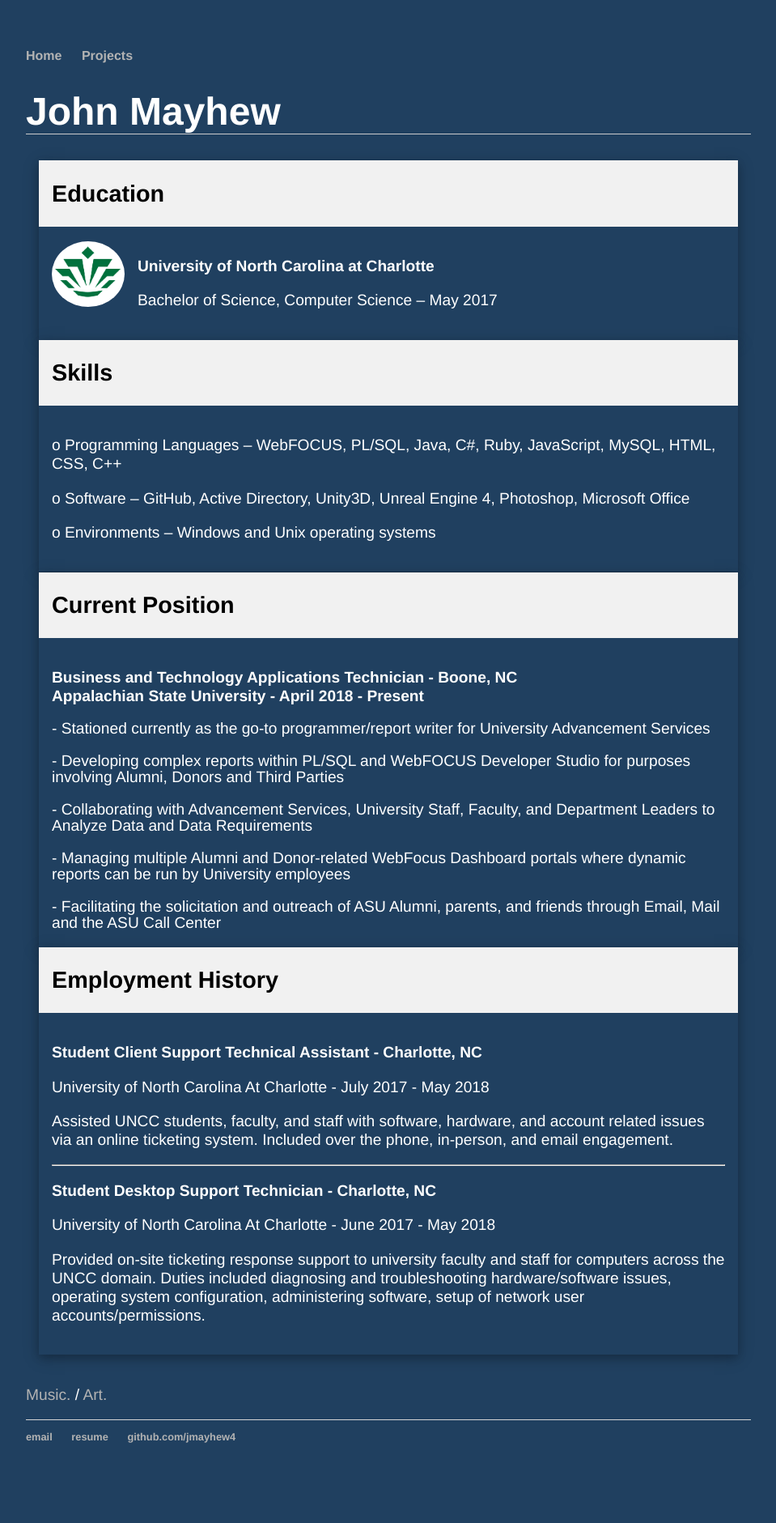
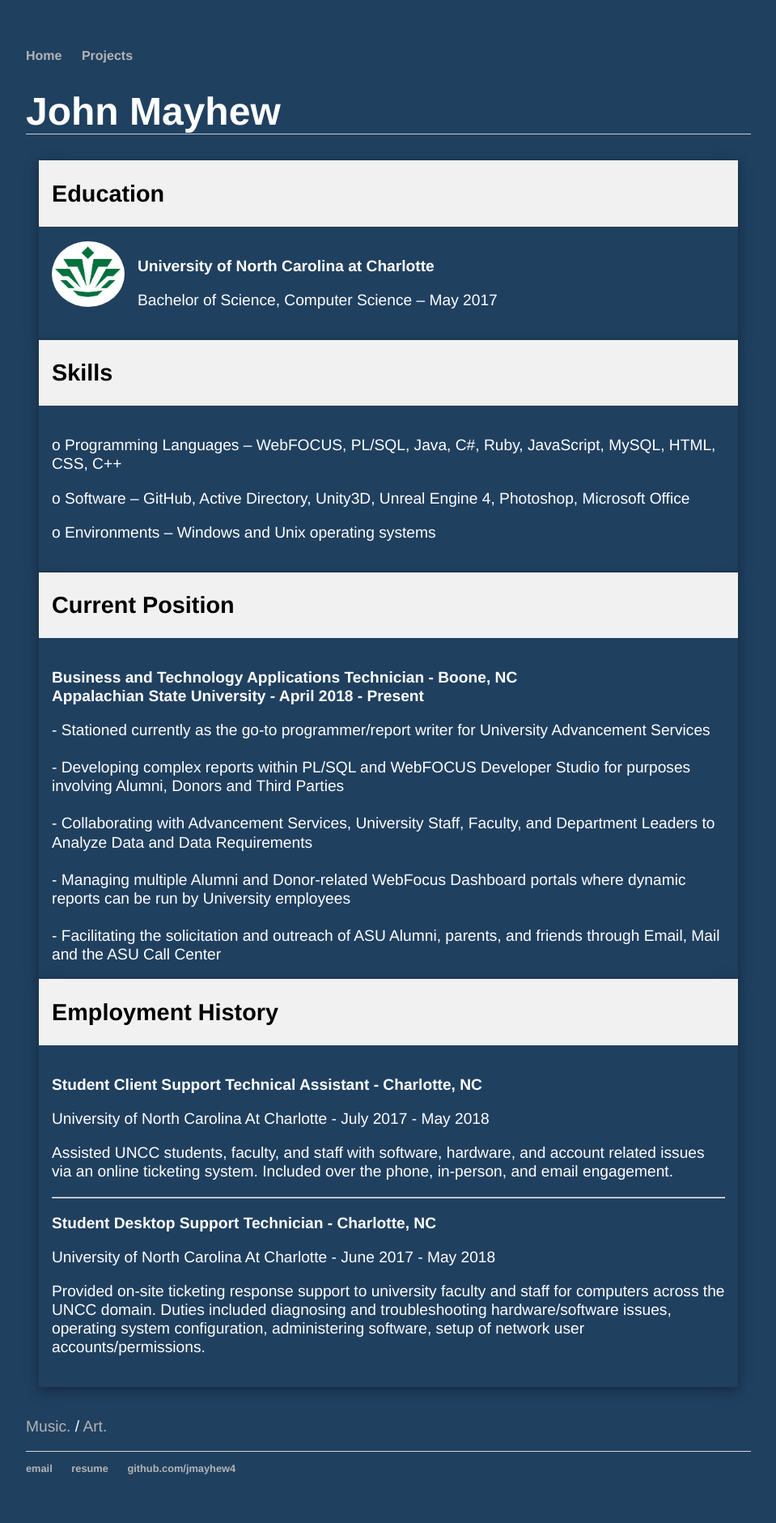
Before and after one commit to jmayhew4/jmayhew4.github.io, a Jekyll site: the page built from index.html, in a window 1280 px wide. Shown: the whole page at 81% size, without its empty margins (160-1119 px from the left). Built offline with Jekyll 4.4.1, drawn with Linux system fonts in a browser that asks for light colours; before the commit the page ends 1842 px from its top, so only the background shows below that.

Commit message:
Update index.html

```diff
--- a/index.html
+++ b/index.html
@@ -44,7 +44,7 @@
       <!-- <img src="../photos/UNCC.PNG" alt="Avatar" class="w3-left w3-circle w3-margin-right" style="width:90px"> -->
 	<p><strong>Business and Technology Applications Technician - Boone, NC</strong>
 <strong>Appalachian State University - April 2018 - Present</strong></p>
-	<p class="half-line">- Stationed currently as the go-to programmer/report writer for University Advancement Services
+	<p>- Stationed currently as the go-to programmer/report writer for University Advancement Services
 <br>- Developing complex reports within PL/SQL and WebFOCUS Developer Studio for purposes involving Alumni, Donors and Third Parties
 <br>- Collaborating with Advancement Services, University Staff, Faculty, and Department Leaders to Analyze Data and Data Requirements
 <br>- Managing multiple Alumni and Donor-related WebFocus Dashboard portals where dynamic reports can be run by University employees
```
